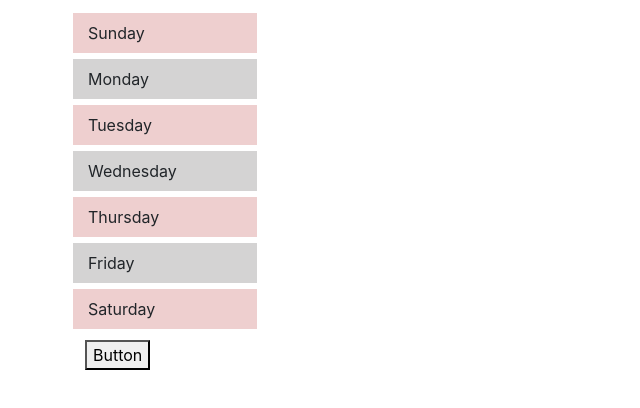
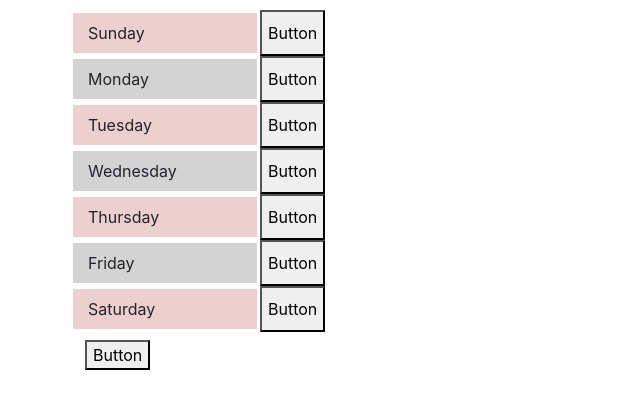
Before and after one commit to madhurabhujbal/simpleList-VueJS, a Vue app: page / in a window 1280 px wide. Shown: the top 408 px of the page, without its empty margins (0-640 px from the left). Built offline with nearby package versions, Linux system fonts and the light colour scheme.

Commit message:
Add button to the row alongside weekday

```diff
--- a/src/components/WeekDay.vue
+++ b/src/components/WeekDay.vue
@@ -1,8 +1,9 @@
 <template>
-  <div class>
+  <div>
     <div :class="'col-md-2 ' + getId()">
       {{weekday.day}}
     </div>
+    <button @click="buttonClicked">Button</button>
   </div>
 </template>
 
@@ -34,4 +35,8 @@ export default {
   border-color: white;
 }
 
+button {
+  margin-left: 50%;
+}
+
 </style>
```
